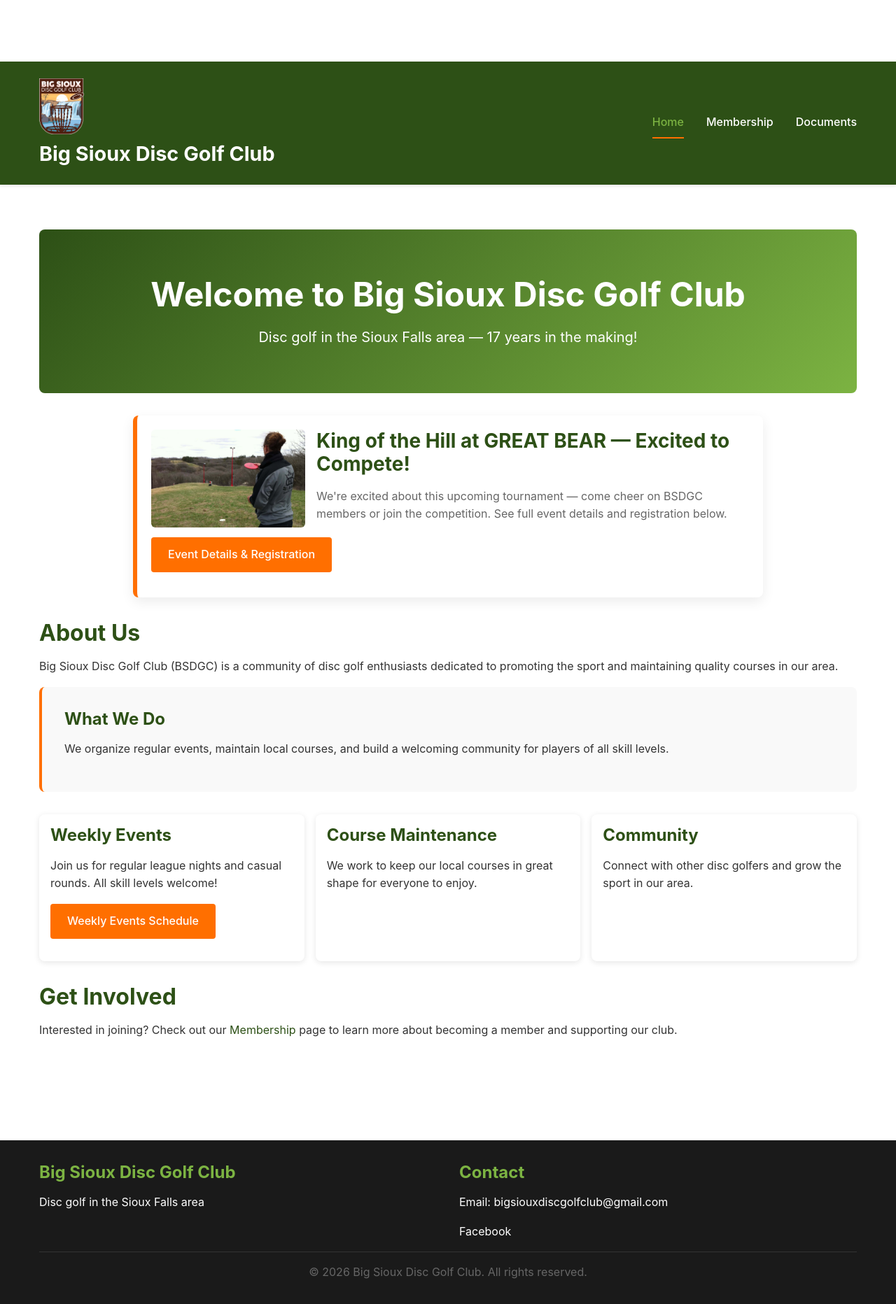
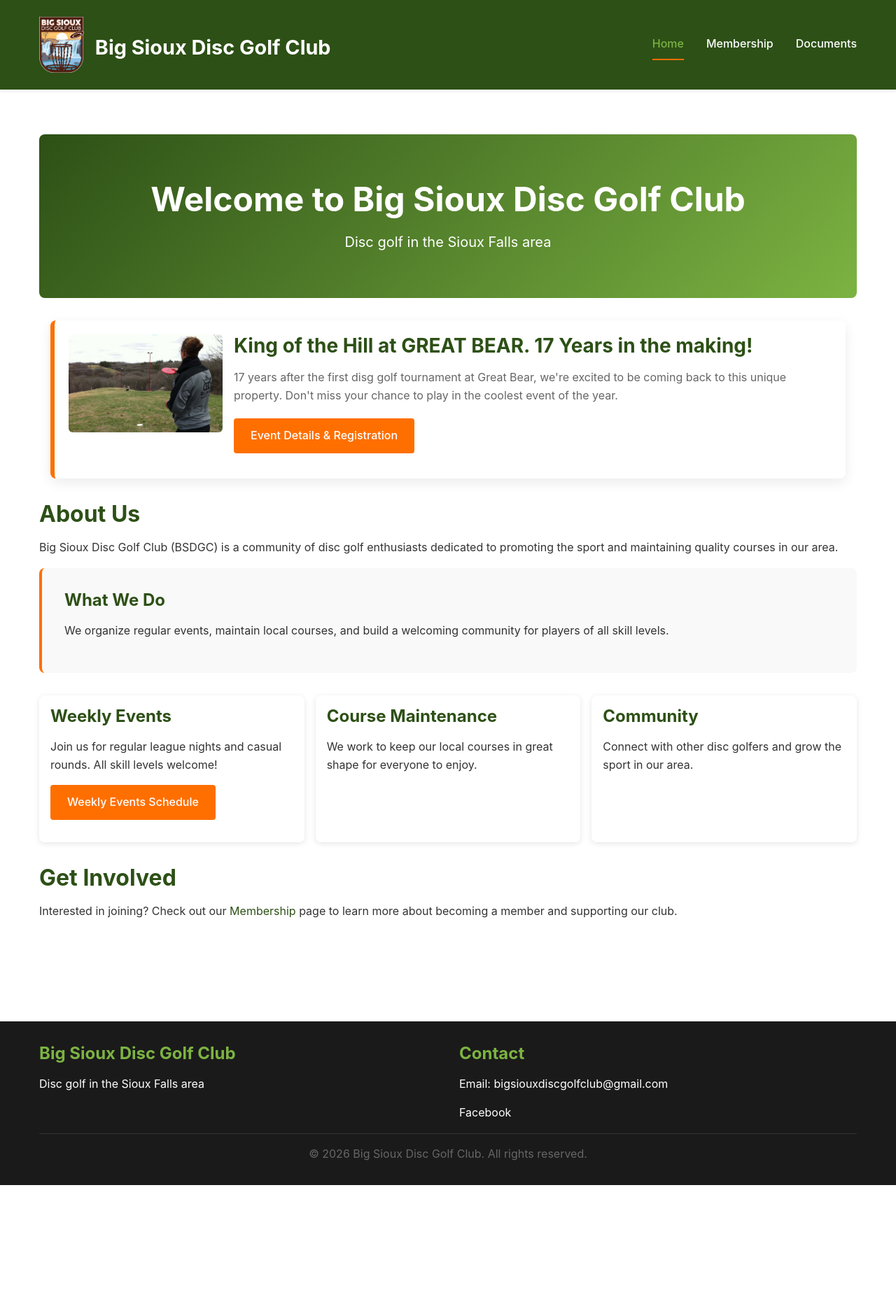
Before and after one commit to aklaudt/bsdgc, a Jekyll site: the page built from index.md, in a window 1280 px wide. Shown: the whole page at 70% size. Built offline with Jekyll 4.4.1, drawn with Linux system fonts in a browser that asks for light colours; after the commit the page ends 1694 px from its top, so only the background shows below that.

Commit message:
Fix header

```diff
--- a/assets/css/style.css
+++ b/assets/css/style.css
@@ -44,22 +44,27 @@ body {
   padding: 0 var(--spacing-small);
 }
 
-.floating-logo {
-  position: absolute;
-  top: 1rem;
-  left: 1rem;
-  z-index: 20;
-}
-
 .site-logo {
   height: 80px;
   max-height: 90px;
   width: auto;
   display: block;
+  flex-shrink: 0;
+}
+
+.header-left {
+  display: flex;
+  align-items: center;
+  gap: 1rem;
+  flex-wrap: nowrap;
+}
+
+.logo-link {
+  display: inline-flex;
+  align-items: center;
 }
 
 .site-header {
-  margin-top: 5.5rem;
 }
 
 .site-title {
@@ -178,7 +183,6 @@ a:hover {
   background: white;
   padding: 1.25rem;
   border-radius: 8px;
-  max-width: 900px;
   width: 100%;
   box-shadow: 0 6px 18px rgba(0,0,0,0.08);
   border-left: 6px solid var(--color-accent);
--- a/index.md
+++ b/index.md
@@ -5,14 +5,14 @@ title: Home
 
 <div class="hero">
   <h1>Welcome to Big Sioux Disc Golf Club</h1>
-  <p>Disc golf in the Sioux Falls area — 17 years in the making!</p>
+  <p>Disc golf in the Sioux Falls area</p>
 </div>
 
 <div class="featured-post container">
   <article class="post-card">
     <img class="post-image" src="{{ '/assets/images/great-bear.jpg' | relative_url }}" alt="Great Bear - King of the Hill">
-    <h2>King of the Hill at GREAT BEAR — Excited to Compete!</h2>
-    <p class="post-meta">We're excited about this upcoming tournament — come cheer on BSDGC members or join the competition. See full event details and registration below.</p>
+    <h2>King of the Hill at GREAT BEAR. 17 Years in the making!</h2>
+    <p class="post-meta">17 years after the first disg golf tournament at Great Bear, we're excited to be coming back to this unique property. Don't miss your chance to play in the coolest event of the year.</p>
     <p>
       <a class="btn" href="https://www.discgolfscene.com/tournament/King_of_the_Hill_at_GREAT_BEAR_2026" target="_blank" rel="noopener">Event Details & Registration</a>
     </p>
```
